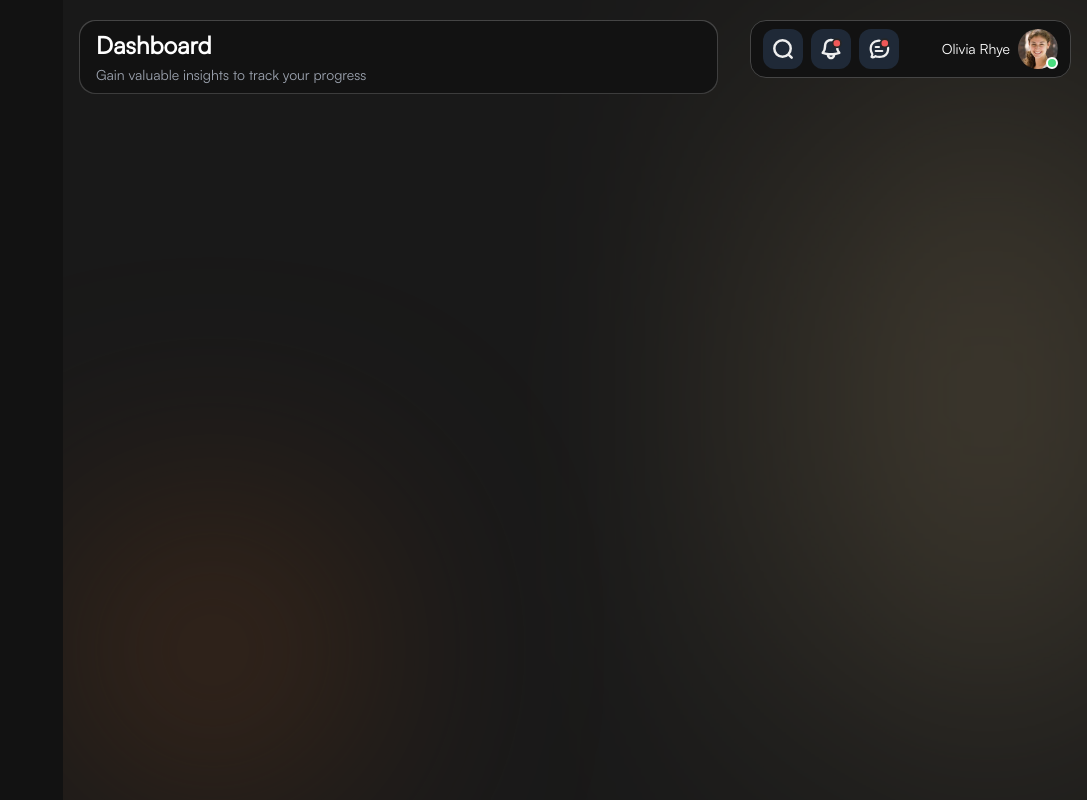
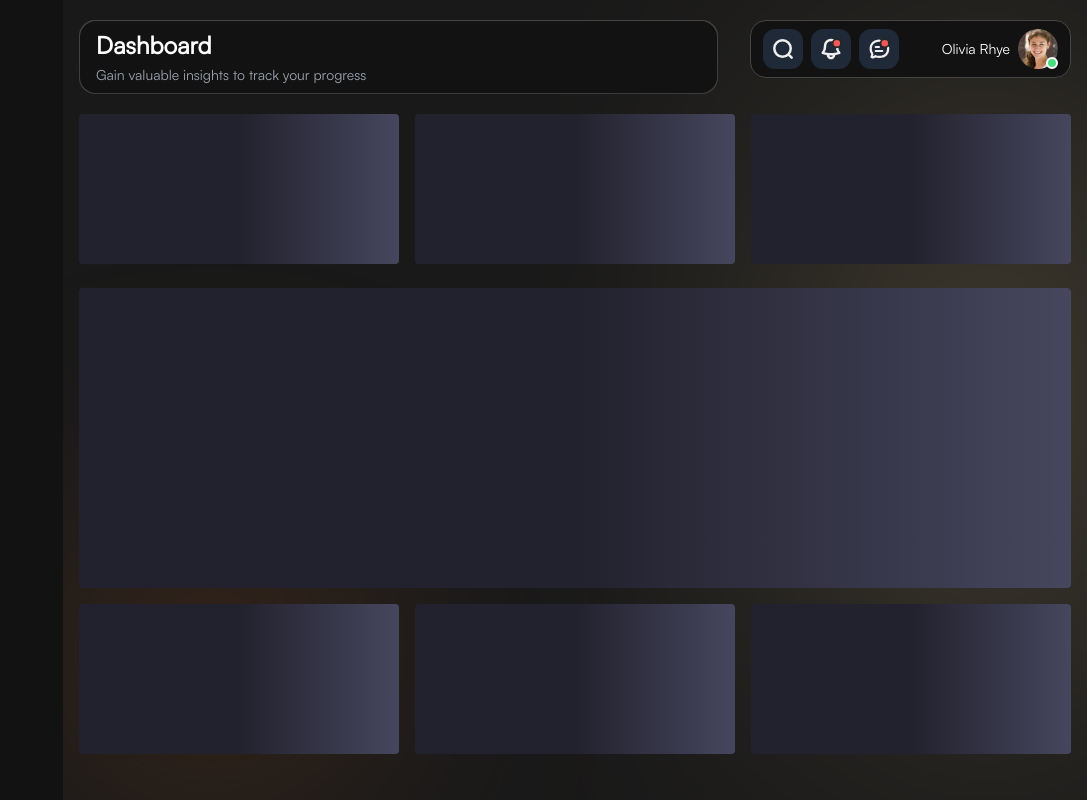
Before and after one commit to sda34495/soar-web-app-front, a Next.js app: page /dashboard in a window 1280 px wide. Shown: the whole page, without its empty margins (193-1280 px from the left). Built offline with nearby package versions, Linux system fonts and the light colour scheme; sample sign-in values are in the browser's storage; a web font is replaced by a local one.

Commit message:
update dashboard data by api and add skeleton in dashboard

```diff
--- a/package.json
+++ b/package.json
@@ -18,6 +18,7 @@
     "react-dom": "^18.3.1",
     "react-hot-toast": "^2.4.1",
     "react-icons": "^5.3.0",
+    "react-loading-skeleton": "^3.5.0",
     "react-redux": "^9.1.2",
     "react-top-loading-bar": "^2.3.1"
   },
--- a/src/app/(dashboard)/dashboard/page.tsx
+++ b/src/app/(dashboard)/dashboard/page.tsx
@@ -8,6 +8,8 @@ import LoadingBar from "react-top-loading-bar";
 import { getData } from "@/utils/axios";
 import { useEffect, useState } from "react";
 import endpoints from "@/utils/endpoints";
+import Skeleton from "react-loading-skeleton";
+import "react-loading-skeleton/dist/skeleton.css";
 
 interface dashboard {
   chartData: [];
@@ -16,7 +18,6 @@ interface dashboard {
 }
 
 const DashboardPage = () => {
-
   const [dashboardData, setDashboardData] = useState<dashboard>(); // State to store dashboard data
   const [loading, setLoading] = useState(false); // State to handle loading indicator
   const [error, setError] = useState(null); // State to handle errors
@@ -40,12 +41,9 @@ const DashboardPage = () => {
     setFilterType(type);
   };
 
-
-
   const updateActivityType = (type) => {
-    setActivityType( type);
+    setActivityType(type);
   };
-
 
   useEffect(() => {
     const loadDashboardData = async () => {
@@ -53,7 +51,7 @@ const DashboardPage = () => {
         setLoading(true); // Start loading
         const response = await fetchDashboardData(activityType, filterType); // Fetch the data
         setDashboardData(response.data); // Set the data
-        console.log(response.data);
+        // console.log(response.data);
       } catch (err) {
         setError("Failed to load dashboard data. Please try again."); // Set error message
       } finally {
@@ -64,13 +62,12 @@ const DashboardPage = () => {
     loadDashboardData(); // Call the data-loading function
   }, [filterType, activityType]); // Empty dependency array to run once on component mount
 
-  useEffect(() => {
-    console.log("activityType",  activityType);
-    console.log( "filterType", filterType);
-  }, [updateFilterType, activityType]);
+  // useEffect(() => {
+  //   // console.log("activityType", activityType);
+  //   // console.log("filterType", filterType);
+  // }, [updateFilterType, activityType]);
 
-
-  const progress = 80;
+  // const progress = 80;
   const cardData = [
     {
       title: "Fitness",
@@ -136,62 +133,138 @@ const DashboardPage = () => {
     },
   ];
 
+  return (
+    // <div className="text-white ">
+    //   <div className="  flex justify-start  w-full mb-5 items-center">
+    //     <div className=" flex flex-wrap gap-4 w-full  grow  ">
+    //       {dashboardData &&
+    //         dashboardData?.stats.map((data:any, index) => (
+    //           <div className="flex-1" key={index}>
+    //             <DashboardCard
+    //               title={data?.name}
+    //               time={data?.minutes}
+    //               points={points}
+    //               progressWidth={points}
+    //             />
+    //           </div>
+    //         ))}
+    //     </div>
+    //   </div>
 
-  return (
-    <div className="text-white ">
-      <div className="  flex justify-start  w-full mb-5 items-center">
-        <div className=" flex flex-wrap gap-4 w-full  grow  ">
-          {dashboardData &&
-            dashboardData?.stats.map((data:any, index) => (
+    //   <div className="my-3 ">
+    //     {dashboardData && (
+    //       <CustomChart
+    //         user="user"
+    //         data={dashboardData}
+    //         updateActivity={updateActivityType}
+    //         updateFilter={updateFilterType}
+    //       />
+    //     )}
+    //   </div>
+
+    //   <div className="  flex justify-start  w-full mb-5 items-center">
+    //     <div className="flex flex-wrap gap-4 w-full  grow">
+    //       {dashboardData &&
+    //         dashboardData?.leaderboardUsers.map((item:any, index) => {
+    //           const color = leaderboardData[index]?.color; // Get color based on index
+    //           const league = leaderboardData[index]?.league ||"1988 / 2000";
+    //           const points = leaderboardData[index]?.points || 1280;
+    //           const competition = leaderboardData[index]?.competition || "89 / 100";
+    //           const avatar = leaderboardData[index]?.avatar || "/avatar.jpeg";
+    //           // const competition = "89 / 100";
+    //           // const avatar = "/avatar.jpeg";
+
+    //           return (
+    //             <div className="flex-1" key={index}>
+    //               <LeaderboardCard
+    //                 position={item.rank}
+    //                 username={item.first_name}
+    //                 color={color} // Pass only the color object
+    //                 points={points}
+    //                 league={league}
+    //                 competition={competition}
+    //                 avatar={avatar}
+    //               />
+    //             </div>
+    //           );
+    //         })}
+    //     </div>
+    //   </div>
+    // </div>
+
+    <div className="text-white">
+      <div className="flex justify-start w-full mb-5 items-center">
+        <div className="flex flex-wrap gap-4 w-full grow">
+          {dashboardData
+            ? dashboardData?.stats.map((data: any, index) => (
                 <div className="flex-1" key={index}>
                   <DashboardCard
                     title={data?.name}
                     time={data?.minutes}
-                  points={points}
-                  progressWidth={points}
+                    points={data.points}
+                    progressWidth={data.points}
+                  />
+                </div>
+              ))
+            : // Render loading skeletons while stats are loading
+              Array.from({ length: 3 }).map((_, index) => (
+                <div className="flex-1" key={index}>
+                  <Skeleton
+                    height={150}
+                    baseColor="#22222e"
+                    highlightColor="#46465e"
                   />
                 </div>
               ))}
         </div>
       </div>
 
-      <div className="my-3 ">
-        {dashboardData && (
+      <div className="my-3">
+        {dashboardData ? (
           <CustomChart
             user="user"
             data={dashboardData}
             updateActivity={updateActivityType}
             updateFilter={updateFilterType}
           />
+        ) : (
+          // Render loading skeleton for the chart
+          <Skeleton height={300} baseColor="#22222e" highlightColor="#46465e" />
         )}
       </div>
 
-      <div className="  flex justify-start  w-full mb-5 items-center">
-        <div className="flex flex-wrap gap-4 w-full  grow">
-          {dashboardData &&
-            dashboardData?.leaderboardUsers.map((item:any, index) => {
+      <div className="flex justify-start w-full mb-5 items-center">
+        <div className="flex flex-wrap gap-4 w-full grow">
+          {dashboardData
+            ? dashboardData?.leaderboardUsers.map((item: any, index) => {
                 const color = leaderboardData[index]?.color; // Get color based on index
-              const league = leaderboardData[index]?.league ||"1988 / 2000";
-              const points = leaderboardData[index]?.points || 1280;
-              const competition = leaderboardData[index]?.competition || "89 / 100";
-              const avatar = leaderboardData[index]?.avatar || "/avatar.jpeg";
-              // const competition = "89 / 100";
-              // const avatar = "/avatar.jpeg";
-
+                const league = leaderboardData[index]?.league || "1988 / 2000";
+                const competition =
+                  leaderboardData[index]?.competition || "89 / 100";
                 return (
                   <div className="flex-1" key={index}>
                     <LeaderboardCard
                       position={item.rank}
-                    username={item.first_name}
-                    color={color} // Pass only the color object
-                    points={points}
+                      username={item.user_name}
+                      color={color}
+                      points={item.points}
                       league={league}
                       competition={competition}
-                    avatar={avatar}
+                      avatar={item.profile_url || "https://via.placeholder.com/100"}
                     />
                   </div>
                 );
-            })}
+              })
+            : // Render loading skeletons while leaderboard data is loading
+              Array.from({ length: 3 }).map((_, index) => (
+                <div className="flex-1" key={index}>
+                  <Skeleton
+                    height={150}
+                    baseColor="#22222e"
+                    highlightColor="#46465e"
+                  />
+                </div>
+              ))}
         </div>
       </div>
     </div>
--- a/src/components/UI/BarChart.tsx
+++ b/src/components/UI/BarChart.tsx
@@ -15,15 +15,17 @@ import DropDownChat from "../UI/DropDownChat";
 // Register Chart.js components
 ChartJS.register(BarElement, Tooltip, Legend, CategoryScale, LinearScale);
 
-export default function CustomYAxisBarChart({ user, data ,updateActivity , updateFilter  }: any) {
-
-
-
+export default function CustomYAxisBarChart({
+  user,
+  data,
+  updateActivity,
+  updateFilter,
+}: any) {
   const transformedData = data?.chartData.map((item: any) => ({
     date: item.day, // Use the `day` field for the X-axis labels
     AM: item.morning ? 1 : 0, // Convert `morning` boolean to 0/1
     PM: item.evening ? 2 : 0, // Convert `evening` boolean to 0/1
-    No: item.evening ===false && item.morning === false ? 0.1 : null,
+    No: !item.morning && !item.evening ? 0.1 : null,
   }));
 
   // ChartJS data configuration
@@ -31,7 +33,7 @@ export default function CustomYAxisBarChart({ user, data ,updateActivity , updat
     labels: transformedData.map((item) => item.date), // X-axis labels (days)
     datasets: [
       {
-        label: "False",
+        label: "AM",
         data: transformedData.map((item) => item.AM),
         backgroundColor: "#FFA500", // Orange
         borderWidth: 1,
@@ -39,7 +41,7 @@ export default function CustomYAxisBarChart({ user, data ,updateActivity , updat
         borderRadius: 5,
       },
       {
-        label: "True",
+        label: "PM",
         data: transformedData.map((item) => item.PM),
         backgroundColor: "#32CD32", // Green
         borderWidth: 1,
@@ -49,13 +51,15 @@ export default function CustomYAxisBarChart({ user, data ,updateActivity , updat
       {
         label: "NO",
         data: transformedData.map((item) => item.No),
-        backgroundColor: "red", // Green
+        backgroundColor: "red", // red
         borderWidth: 1,
         barThickness: 15,
         borderRadius: 5,
       },
     ],
   };
+
+
 
   // ChartJS options configuration
   const options = {
@@ -77,7 +81,7 @@ export default function CustomYAxisBarChart({ user, data ,updateActivity , updat
     scales: {
       x: {
         ticks: {
-          color: "#FFFFFF", // White labels for X-axis
+          color: "#7C7C7C", // White labels for X-axis
         },
         grid: {
           display: false, // No gridlines on X-axis
@@ -89,10 +93,10 @@ export default function CustomYAxisBarChart({ user, data ,updateActivity , updat
             const labels = ["", "AM", "PM"];
             return labels[value]; // Map numeric values to custom labels
           },
-          color: "#FFFFFF", // White labels for Y-axis
+          color: "#7C7C7C", // White labels for Y-axis
         },
         grid: {
-          color: "#444444", // Subtle gridlines for Y-axis
+          color: "#7C7C7C", // Subtle gridlines for Y-axis
         },
         min: 0, // Minimum value on the Y-axis
         max: 2, // Maximum value (to match the 3 labels)
@@ -104,7 +108,7 @@ export default function CustomYAxisBarChart({ user, data ,updateActivity , updat
 
   return (
     <>
-      {user === "user" && <GraphTabs  updateActivityType={updateActivity} />}
+      {user === "user" && <GraphTabs updateActivityType={updateActivity} />}
 
       <div className="bg-gradient-to-b overflow-hidden from-[#454545] to-[#3c3c3c] p-[1px] rounded-2xl">
         <div className="bg-[#121212] p-4 rounded-2xl">
@@ -112,7 +116,7 @@ export default function CustomYAxisBarChart({ user, data ,updateActivity , updat
             <h2 className="text-white text-xl mb-4">Your Check-ins Stats</h2>
             <div className="flex flex-row gap-5 items-center">
               <p className="text-sm text-[#7C7C7C]">Last month</p>
-              <DropDownChat  updateFilter={updateFilter}/>
+              <DropDownChat updateFilter={updateFilter} />
               <img src="/vertical.svg" />
             </div>
           </div>
```
Also changed, not shown: 1 other file (tests, documents, lock files or other folders). Lines whose indentation alone changed are shown as unchanged.
